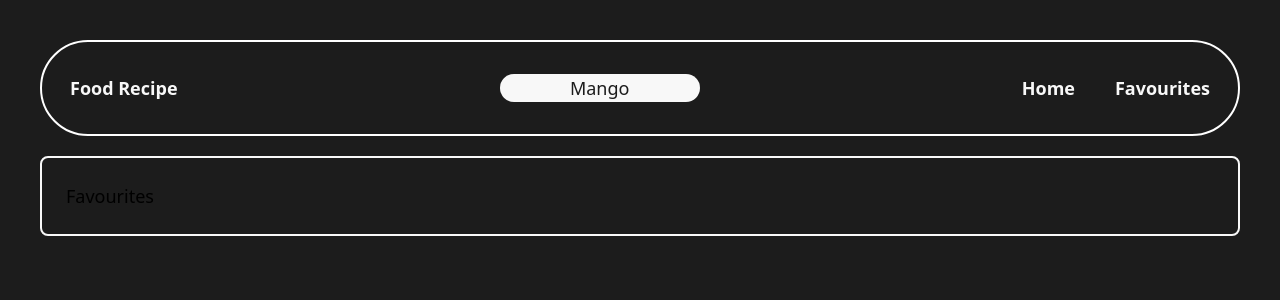
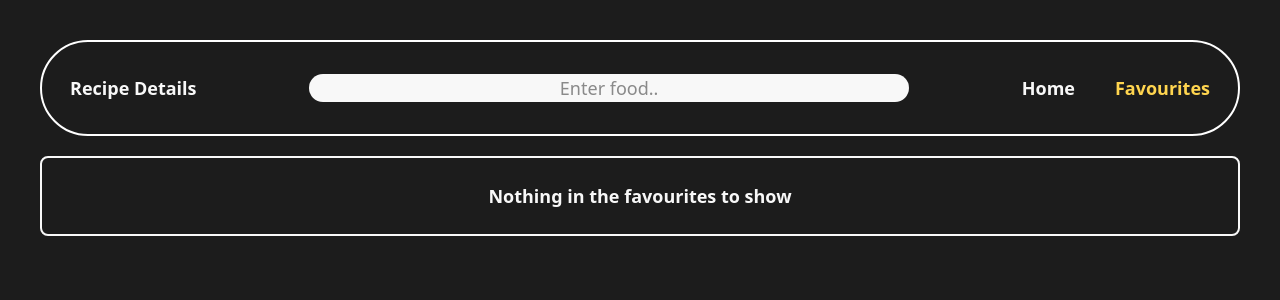
Before and after one commit to magwach/food-recipe-app, a React (Vite) app: page /favourites in a window 1280 px wide. Shown: the top 300 px of the page. Built offline with nearby package versions, Linux system fonts and the light colour scheme; no server answers.

Commit message:
feat: Completed the code.

```diff
--- a/src/components/nav-bar/index.jsx
+++ b/src/components/nav-bar/index.jsx
@@ -5,17 +5,20 @@ import { GlobalContext } from "../../context";
 
 export default function NavBar() {
 
-    const { search, setSearch, handleSubmit, setDataErr } = useContext(GlobalContext)
+    const { search, setSearch, handleSubmit, setDataErr, activeBar, setActiveBar } = useContext(GlobalContext)
     return (
         <nav className="flex justify-between items-center py-8 px-7 container w-100% lg:flex-row gap-5 lg:gap-0 lg:justify-between bg-[#1c1c1c] mx-auto mb-5 border-2 border-solid border-white rounded-full">
-            <NavLink to={'/details/3'} className="text-[#f8f8f8] text-lg font-semibold hover:text-[#FFD54F] duration-400">Food Recipe</NavLink>
+            <NavLink to={'/details/3'} className={`${activeBar === 'Details'? 'text-[#FFD54F]' : 'text-[#f8f8f8]'} text-lg font-semibold hover:text-[#FFD54F] duration-100 `} onClick={() => setActiveBar('Details')} >Recipe Details</NavLink>
             <form onSubmit={e => handleSubmit(e)}><input type="text" value={search} onChange={(event) => {
                 setSearch(event.target.value)
                 setDataErr(false)
-            }} placeholder="Enter food.." className="bg-[#f8f8f8] w-50 border-none rounded-full focus:outline-none text-center text-lg text-[#1c1c1c] " /></form>
+            }} placeholder="Enter food.." className="bg-[#f8f8f8] w-50 lg:w-150 border-none rounded-full focus:outline-none text-center text-lg text-[#1c1c1c]" /></form>
             <ul className="flex justify-around gap-3 lg:gap-10">
-                <li><NavLink to={'/'} className="text-[#f8f8f8] text-lg font-semibold hover:text-[#FFD54F] duration-400">Home</NavLink></li>
-                <li><NavLink to={'/favourites'} className="text-[#f8f8f8] text-lg font-semibold hover:text-[#FFD54F] duration-400">Favourites</NavLink></li>
+                <li><NavLink to={'/'} className={`${activeBar === 'Home'? 'text-[#FFD54F]' : 'text-[#f8f8f8]'} text-lg font-semibold hover:text-[#FFD54F] duration-100`} onClick={() => {
+                    setActiveBar('Home')
+                    setSearch(search)
+                    }} >Home</NavLink></li>
+                <li><NavLink to={'/favourites'} className={` ${activeBar === 'Favourites'? 'text-[#FFD54F]' : 'text-[#f8f8f8]'} text-lg font-semibold hover:text-[#FFD54F] duration-100`} onClick={() => setActiveBar('Favourites')} >Favourites</NavLink></li>
             </ul>
         </nav>
     )
--- a/src/context/index.jsx
+++ b/src/context/index.jsx
@@ -4,13 +4,14 @@ export const GlobalContext = createContext(null);
 
 export default function GlobalState({ children }) {
 
-    const [search, setSearch] = useState('Mango');
+    const [search, setSearch] = useState('');
     const [favourites, setFavourites] = useState([]);
     const [recipeData, setRecepieData] = useState('');
     const [recipeDetails, setRecipeDetails] = useState('');
     const [loading, setLoading] = useState(false);
     const [dataErr, setDataErr] = useState(false);
     const [errMsg, setErrMsg] = useState('');
+    const [activeBar, setActiveBar] = useState('Home');
 
     function handleSubmit(event) {
         if (event) event.preventDefault();
@@ -33,17 +34,27 @@ export default function GlobalState({ children }) {
             });
     }
 
+    function handleFavourites(recipeItem) {
+        let cpyFavourite = [...favourites];
+        const index = cpyFavourite.findIndex(item => item.recipe_id === recipeItem.recipe_id);
+        if (index === -1) cpyFavourite.push(recipeItem);
+        else cpyFavourite.splice(index, 1);
+        setFavourites(cpyFavourite)
+    }
 
-    function handleFavourites(item) {
-        const cpyFavourite = [...favourites];
-
-
+    function checkFavourites(recipeItem) {
+        let cpyFavourite = [...favourites];
+        const index = cpyFavourite.findIndex(item => item.recipe_id === recipeItem.recipe_id);
+        if (index === -1) {
+            return true
+        }
+        return false
     }
 
     useState(() => {
-        handleSubmit();
+        if (search !== '') handleSubmit();
     }, [])
     return (
-        <GlobalContext.Provider value={{ search, setSearch, handleSubmit, loading, recipeData, errMsg, dataErr, setDataErr, recipeDetails, setRecipeDetails, handleFavourites }}>{children}</GlobalContext.Provider>
+        <GlobalContext.Provider value={{ search, setSearch, handleSubmit, loading, recipeData, errMsg, dataErr, setDataErr, recipeDetails, setRecipeDetails, handleFavourites, favourites, checkFavourites, activeBar, setActiveBar}}>{children}</GlobalContext.Provider>
     )
 }
--- a/src/pages/details/index.jsx
+++ b/src/pages/details/index.jsx
@@ -1,14 +1,15 @@
 import { useContext, useEffect } from "react";
 import { useParams } from "react-router-dom"
 import { GlobalContext } from "../../context";
-import { MdError } from "react-icons/md";
+import { FcLike } from "react-icons/fc";
+import { FcDislike } from "react-icons/fc";
 
 
 export default function Details() {
 
     const params = useParams();
     const { id } = params;
-    const { recipeDetails, setRecipeDetails, handleFavourites } = useContext(GlobalContext);
+    const { recipeDetails, setRecipeDetails, handleFavourites, checkFavourites, setActiveBar } = useContext(GlobalContext);
 
     function fetchRecipeDetails() {
         fetch(`https://forkify-api.herokuapp.com/api/get?rId=${id}`)
@@ -27,7 +28,9 @@ export default function Details() {
 
     useEffect(() => {
         fetchRecipeDetails();
+        setActiveBar("Details");
     }, [])
+
     return (
         <>
             {
@@ -36,8 +39,16 @@ export default function Details() {
                         <img src={recipeDetails.recipe.image_url} className="h-[70vh]  hover:scale-105 duration-200" />
                         <div className="flex flex-col justify-items-start gap-4 ">
                             <a href={recipeDetails.recipe.source_url} target="_blank" className="text-sm lg:text-2xl text-[#3274cd] font-medium hover:text-[#FFD54F] mb-1 lg:mb-4" >{recipeDetails.recipe.publisher}</a>
-                            <p className="text-sm lg:text-2xl font-extrabold">{recipeDetails.recipe.title}</p>
-                            <button onClick={() => handleFavourites(recipeDetails.recipe)} className="text-sm lg:text-2xl items-start border-2 bg-[#f8f8f8] rounded-lg text-[#1c1c1c] font-bold cursor-pointer">Add to favourites</button>
+                            <div className="flex flex-row justify-between">
+                                <p className="text-sm lg:text-2xl font-extrabold ">{recipeDetails.recipe.title}</p>
+                                {
+                                    checkFavourites(recipeDetails.recipe) ? <FcLike onClick={() => handleFavourites(recipeDetails.recipe)} className="size-7 lg:size-11 cursor-pointer" /> :
+                                        <div className="relative inline-block">
+                                            <FcDislike onClick={() => handleFavourites(recipeDetails.recipe)} className="size-7 lg:size-11 cursor-pointer" />
+                                            <div className="absolute top-1/2 left-0 w-full h-1 bg-[#f8f8f8] rotate-[45deg] "></div>
+                                        </div>
+                                }
+                            </div>
                             <p className="text-sm lg:text-2xl">Ingredients: </p>
                             <ul>
                                 {
--- a/src/pages/favourites/index.jsx
+++ b/src/pages/favourites/index.jsx
@@ -1,8 +1,30 @@
+import { useContext, useEffect } from "react"
+import { GlobalContext } from "../../context"
+import { Link } from "react-router-dom";
 
 
-export default function Favourites(){
+export default function Favourites() {
+    const { favourites, handleFavourites, setActiveBar } = useContext(GlobalContext);
 
+    useEffect(() => {
+        setActiveBar('Favourites')
+    }, [])
     return (
-        <div>Favourites</div>
+        <div className={`${favourites.length ? 'grid grid-cols-3 gap-2 place-items-center h-auto' : 'text-center'}`}>
+            {
+                favourites.length ? favourites.map(item => {
+                    return (
+                        <div className="flex flex-col p-4 bg-[#f8f8f8] h-115 lg:h-150 rounded-lg cursor-pointer ">
+                            <img src={item.image_url} alt={item.image_url} className="h-[50%]" />
+                            <a href={item.publisher_url} target="_blank" className="text-sm lg:text-2xl text-[#3274cd] font-medium hover:text-[#FFD54F] mb-2 lg:mb-6">{item.publisher}</a>
+                            <p className="text-[#1c1c1c] font-bold text-sm lg:text-2xl">{item.title}</p>
+                            <Link to={`/details/${item.recipe_id}`} onClick={() => setSearch('')} className="w-full py-2 text-sm lg:text-2xl font-medium text-[#f8f8f8] bg-[#3274cd] hover:bg-[#1c1c1c] rounded-xl mt-3 lg:mt-11 text-center tracking-wider">Recipe Details</Link>
+                            <button className="w-full py-2 text-sm lg:text-2xl font-medium text-[#f8f8f8] bg-[#1c1c1c] rounded-xl mt-3 lg:mt-11 text-center tracking-wider cursor-pointer" onClick={() => handleFavourites(item)}>Remove from favourites</button>
+                        </div>
+                    )
+                })
+                    : <div className="text-[#f8f8f8] font-bold">Nothing in the favourites to show</div>
+            }
+        </div>
     )
 }
--- a/src/pages/home/index.jsx
+++ b/src/pages/home/index.jsx
@@ -5,9 +5,9 @@ import { Link } from "react-router-dom";
 
 
 export default function Home() {
-    const { loading, errMsg, recipeData, dataErr, search, setSearch } = useContext(GlobalContext);
+    const { loading, errMsg, recipeData, dataErr, search, setActiveBar } = useContext(GlobalContext);
     return (
-        <div className={loading || errMsg || dataErr ? "flex flex-col items-center" : "grid grid-cols-3 gap-4 place-items-center"}>
+        <div className={loading || errMsg || dataErr ? "flex flex-col items-center" : recipeData?.recipes?  "grid grid-cols-3 gap-4 place-items-center" : "text-center"}>
             {
                 loading ? <div className="flex flex-col items-center gap-2">
                     <div className="flex space-x-2">
@@ -31,11 +31,11 @@ export default function Home() {
                                         <img src={item.image_url} alt={item.image_url} className="rounded-lg h-1/2 w-screen mb-4"/>
                                         <a href={item.publisher_url} target="_blank" className="text-sm lg:text-2xl text-[#3274cd] font-medium hover:text-[#FFD54F] mb-2 lg:mb-6">{item.publisher}</a>
                                         <p className="text-[#1c1c1c] font-bold text-sm lg:text-2xl">{item.title}</p>
-                                        <Link to={`/details/${item.recipe_id}`} onClick={() => setSearch('')} className="w-full py-2 text-sm lg:text-2xl font-medium text-[#f8f8f8] bg-[#3274cd] hover:bg-[#1c1c1c] rounded-xl mt-3 lg:mt-11 text-center tracking-wider">Recipe Details</Link>
+                                        <Link to={`/details/${item.recipe_id}`} onClick={() => setActiveBar('Details')} className="w-full py-2 text-sm lg:text-2xl font-medium text-[#f8f8f8] bg-[#3274cd] hover:bg-[#1c1c1c] rounded-xl mt-3 lg:mt-11 text-center tracking-wider">Recipe Details</Link>
                                     </div>
                                 )
                             })
-                        : null
+                        : <div className="text-[#f8f8f8] font-bold">Enter the name of the food to then hit enter to search</div>
             }
         </div>
     )
```
